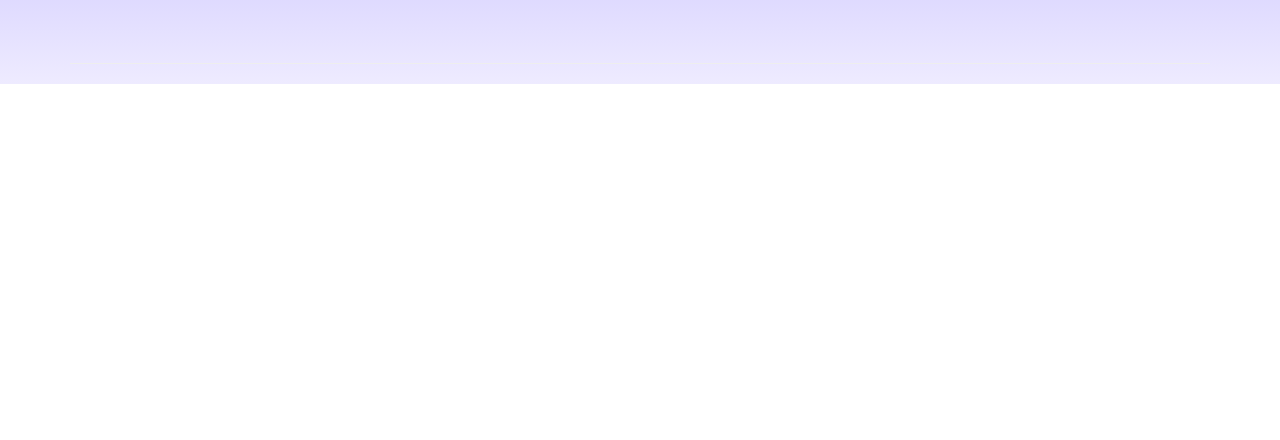
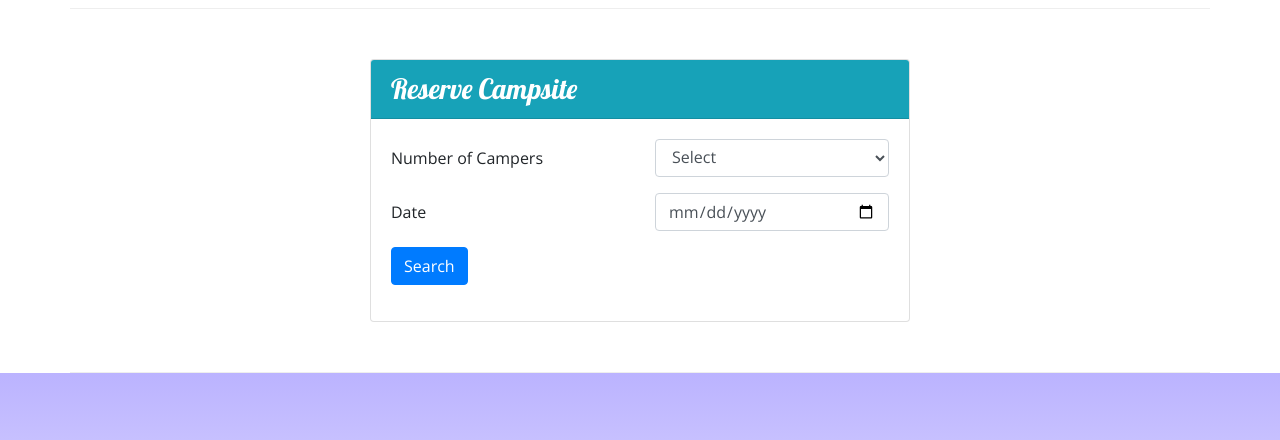
Before and after one commit to Santi029/newcampsite, a website: page index.html in a window 1280 px wide. Shown: the part 1028-1468 px from the top of the page. Before the commit the page ends 1112 px from the top, so only its background shows below. Drawn offline with nearby package versions, Linux system fonts and the light colour scheme.

Commit message:
Changes to the index.html page.

```diff
--- a/index.html
+++ b/index.html
@@ -55,6 +55,7 @@
                 <h2 class="text-sm-right">Discover & Review</h2>
             </div>
             <div class="col">
+                <img src="img/" alt="">
                 <h3>Our Campsites</h3>
                 <p class="d-none d-sm-block">Explore our growing database of curated campsites and leave your own reviews!</p>
             </div>
@@ -67,6 +68,7 @@
             <div class="col">
                 <h3>React Lake Campground</h3>
                 <p class="d-none d-sm-block">Nestled in the foothills of the Chrome Mountains, this campground on the shores of the pristine React Lake is a favorite for fly fishers.</p>
+                <img class="d-flex m-1" src="img/react-lake-thumb.jpg" alt="react-lake-thumb">
             </div>
         </div>
 
@@ -77,6 +79,43 @@
             <div class="col">
                 <h3>Bootstrap Outfitters</h3>
                 <p class="d-none d-sm-block">Bootstrap Outfitters supplies you with gear you need at prices you can't beat.</p>
+            </div>
+        </div>
+
+        <div class="row row-content align-items-center">
+            <div class="col-sm-6 mx-auto">
+                <div class="card">
+                    <h3 class="card-header bg-info text-white">Reserve Campsite</h3>
+                    <div class="card-body">
+                        <form action="">
+                            <div class="row form-group">
+                                <label class="col-sm-6 col-form-label" for="numCampers">Number of Campers</label>
+                                <div class="col">
+                                    <select class="form-control" name="numCampers" id="numCampers">
+                                        <option value="">Select</option>
+                                        <option value="1">1</option>
+                                        <option value="2">2</option>
+                                        <option value="3">3</option>
+                                        <option value="4">4</option>
+                                        <option value="5">5</option>
+                                        <option value="6">6</option>
+                                    </select>
+                                </div>
+                            </div>
+                            <div class="row form-group">
+                                <label class="col-sm-6 col-form-label" for="date">Date</label>
+                                <div class="col">
+                                    <input class="form-control" type="date" id="date" name="date">
+                                </div>
+                            </div>
+                            <div class="row form-group">
+                                <div class="col">
+                                    <button class="btn btn-primary" type="submit">Search</button>
+                                </div>
+                            </div>
+                        </form>
+                    </div>
+                </div>
             </div>
         </div>
     </div>
```
